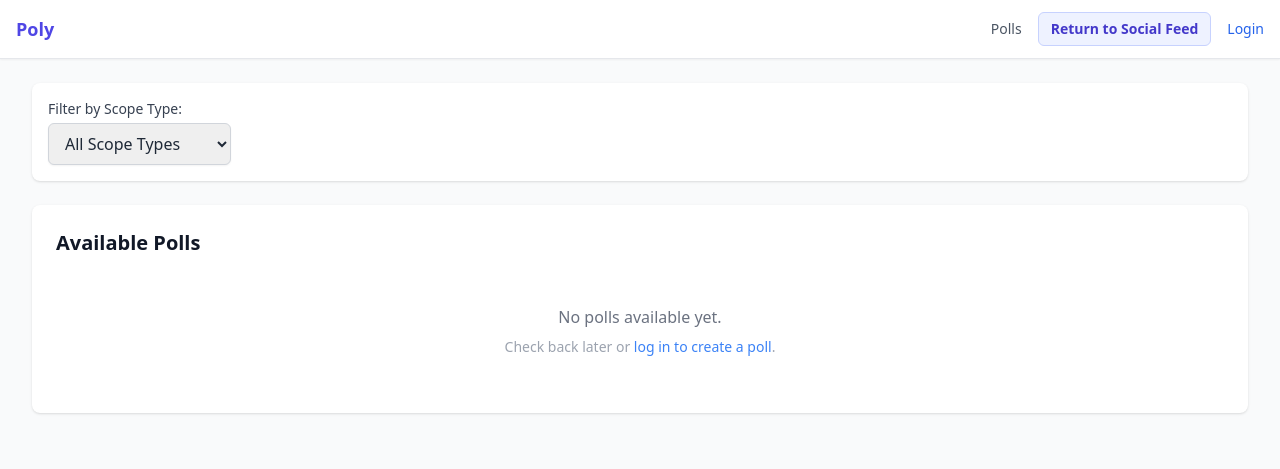
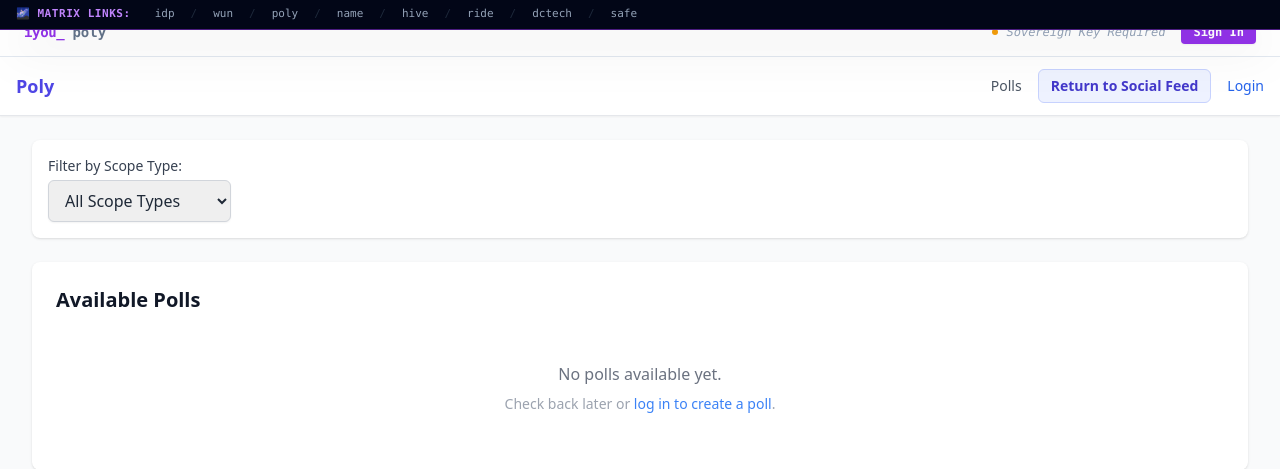
Before and after one commit to Code-Barn/iyou_poly, a Django app: page / in a window 1280 px wide. Shown: the top 469 px of the page. Run offline with Django 5.2, Linux system fonts and the light colour scheme; data comes from the database, SQL or seed files in the repository; data that the repository does not hold is empty; some libraries are stand-ins or nearby versions.

Commit message:
standardize: two-tier header layers + OIDC/env hardening
- Layer 0: fixed slide-down ecosystem bar (4px activation line)
- Layer 1: standardized identity header with app_prefix/auth controls
- Layer 2: existing _nav.html left untouched beneath them
- OIDC: env-required client credentials, IDP endpoint construction from base URLs
- Session isolation: cookie names prefixed by APP_NAME_PREFIX
- Admin elevation: ADMIN_DID env grants staff/superuser on matching DID
- Dockerfile: collectstatic env stubs for build stage
- context_processors: expose app_prefix

```diff
--- a/apps/core/context_processors.py
+++ b/apps/core/context_processors.py
@@ -5,4 +5,5 @@ def satellite_urls(request):
     return {
         "idp_home_url": settings.IDP_HOME_URL,
         "idp_home_ws_url": settings.IDP_HOME_WS_URL,
+        "app_prefix": settings.APP_NAME_PREFIX,
     }
--- a/apps/core/templates/base.html
+++ b/apps/core/templates/base.html
@@ -115,6 +115,8 @@
     }
 })();
 </script>
+    {% include "includes/_ecosystem_bar.html" %}
+    {% include "includes/_standard_header.html" %}
     {% include "partials/_nav.html" %}
 
 <script>
--- /dev/null
+++ b/apps/core/templates/includes/_ecosystem_bar.html
@@ -0,0 +1,21 @@
+<div id="sovereign-ecosystem-topbar"
+     class="fixed top-0 left-0 w-full z-[9999] transform -translate-y-[calc(100%-4px)] hover:translate-y-0 transition-all duration-300 ease-in-out bg-slate-950 border-b border-purple-600/50 text-slate-400 px-4 py-1.5 shadow-2xl flex items-center space-x-6 text-[11px] font-mono">
+    <span class="text-purple-400 font-bold tracking-wider uppercase">🌌 Matrix Links:</span>
+    <div class="flex items-center space-x-4">
+        <a href="https://iyou.me" class="hover:text-white transition-colors duration-150">idp</a>
+        <span class="text-slate-800">/</span>
+        <a href="https://wun.iyou.me" class="hover:text-white transition-colors duration-150">wun</a>
+        <span class="text-slate-800">/</span>
+        <a href="https://poly.iyou.me" class="hover:text-white transition-colors duration-150">poly</a>
+        <span class="text-slate-800">/</span>
+        <a href="https://name.iyou.me" class="hover:text-white transition-colors duration-150">name</a>
+        <span class="text-slate-800">/</span>
+        <a href="https://hive.iyou.me" class="hover:text-white transition-colors duration-150">hive</a>
+        <span class="text-slate-800">/</span>
+        <a href="https://ride.iyou.me" class="hover:text-white transition-colors duration-150">ride</a>
+        <span class="text-slate-800">/</span>
+        <a href="https://dctech.iyou.me" class="hover:text-white transition-colors duration-150">dctech</a>
+        <span class="text-slate-800">/</span>
+        <a href="https://safe.iyou.me" class="hover:text-white transition-colors duration-150">safe</a>
+    </div>
+</div>
--- /dev/null
+++ b/apps/core/templates/includes/_standard_header.html
@@ -0,0 +1,22 @@
+<header class="w-full border-b border-slate-200 dark:border-slate-800 bg-white dark:bg-slate-900 text-slate-900 dark:text-slate-100 px-6 py-3 flex items-center justify-between font-mono text-sm shadow-sm pt-5">
+    <div class="flex items-center space-x-2">
+        <span class="font-bold tracking-tight text-purple-600 dark:text-purple-400">iyou_</span>
+        <span class="text-slate-500 font-semibold">{{ app_prefix|default:"mesh" }}</span>
+    </div>
+
+    <div class="flex items-center space-x-4 text-xs">
+        {% if request.user.is_authenticated %}
+            <div class="flex items-center space-x-2 bg-slate-100 dark:bg-slate-800 px-3 py-1 rounded border border-slate-200 dark:border-slate-700">
+                <span class="inline-block w-1.5 h-1.5 rounded-full bg-emerald-500 animate-pulse"></span>
+                <span class="text-slate-600 dark:text-slate-300 max-w-[240px] truncate" title="{{ request.user.username }}">{{ request.user.username }}</span>
+            </div>
+            <a href="{% url 'oidc_logout' %}" class="text-slate-400 hover:text-rose-500 transition-colors duration-150">Sign Out</a>
+        {% else %}
+            <div class="flex items-center space-x-2">
+                <span class="inline-block w-1.5 h-1.5 rounded-full bg-amber-500"></span>
+                <span class="text-slate-400 italic">Sovereign Key Required</span>
+            </div>
+            <a href="{% url 'oidc_authentication_init' %}" class="bg-purple-600 hover:bg-purple-500 text-white font-bold px-3 py-1 rounded transition-colors duration-150 shadow-sm">Sign In</a>
+        {% endif %}
+    </div>
+</header>
```
Also changed, not shown: apps/accounts/backends.py (+14 -1 lines), config/settings.py (+20 -35 lines), 1 other file.
